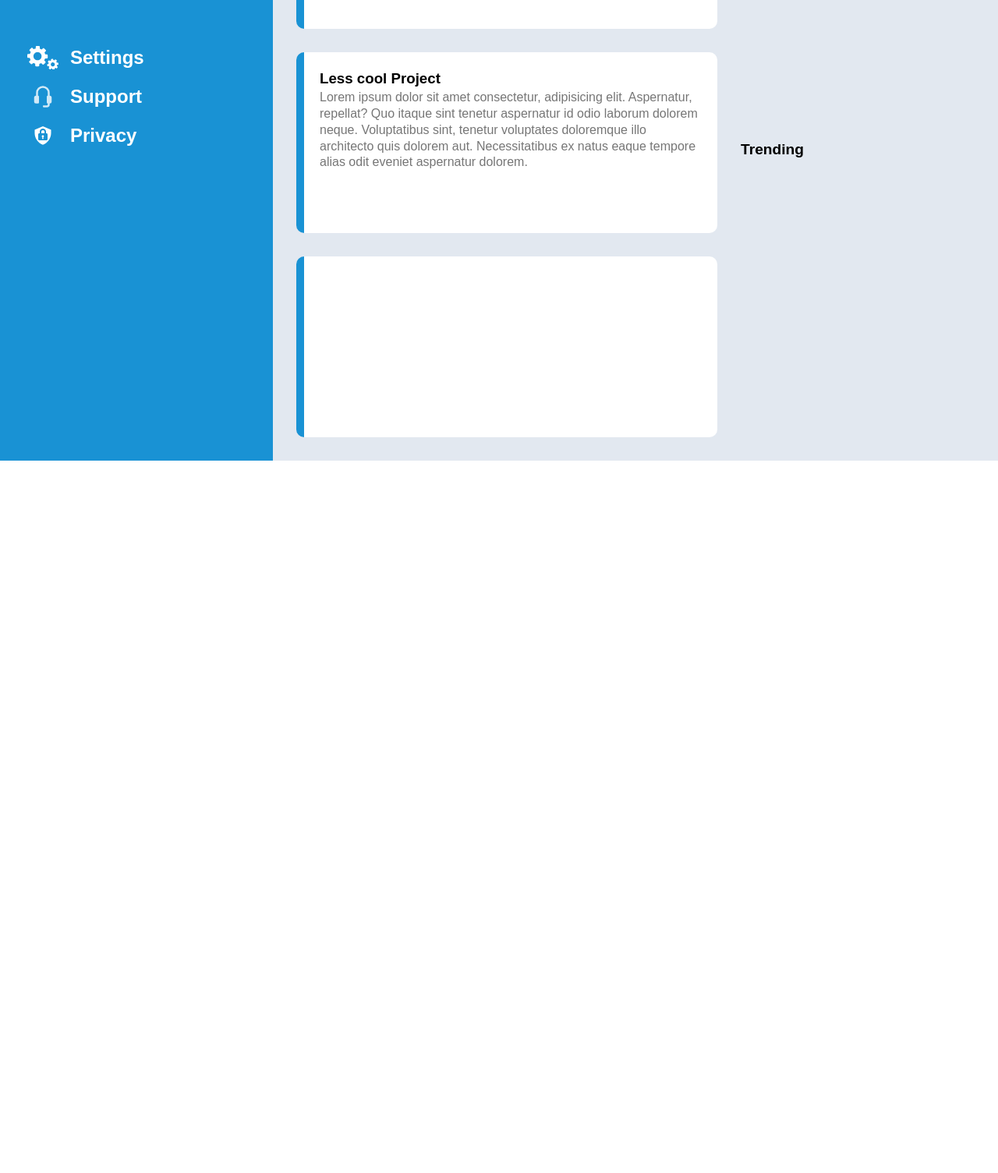
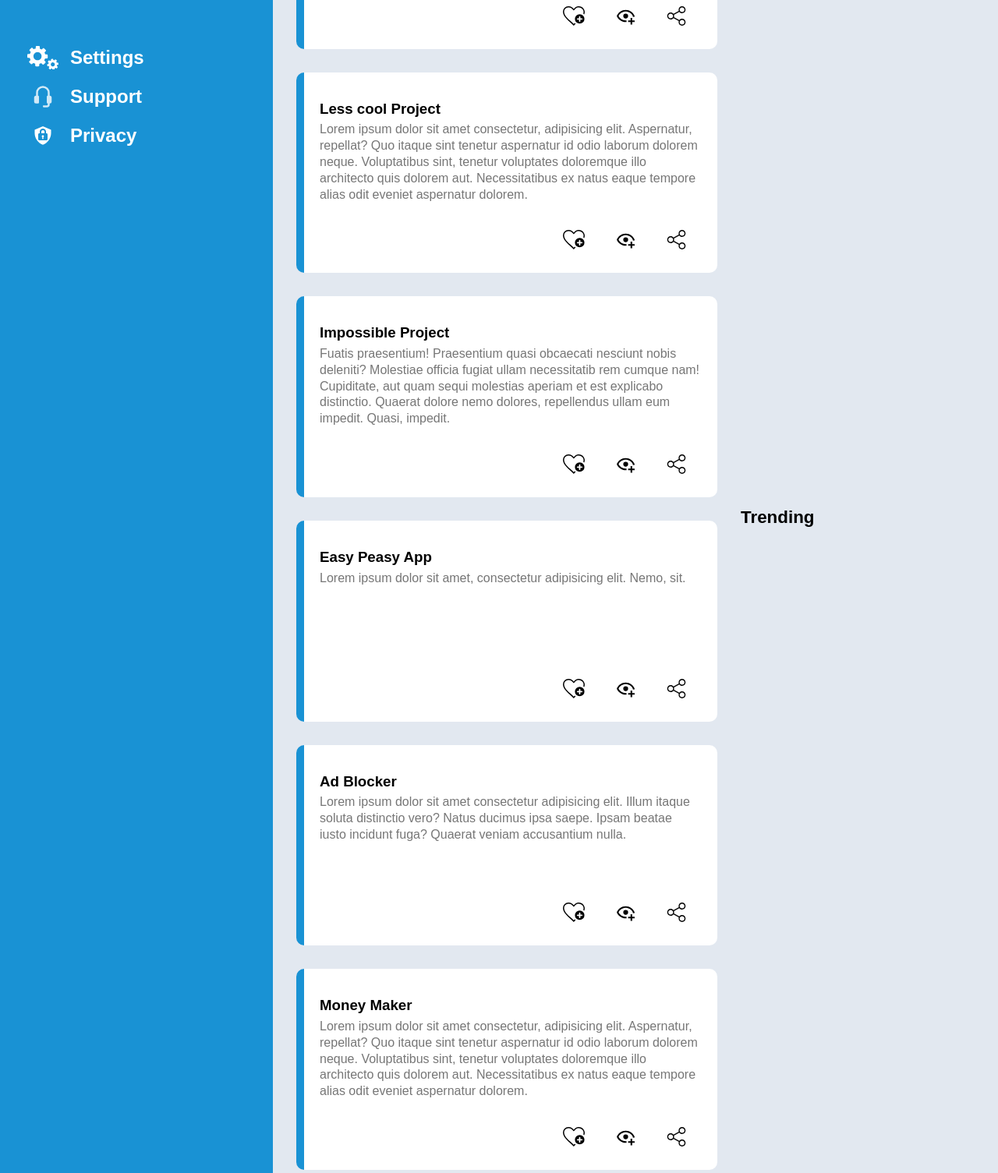
Before and after one commit to Fuz7/odin-admin-dashboard, a plain HTML site: page index.html in a window 1280 px wide. Shown: the part 439-1944 px from the top of the page at 78% size. Before the commit the page ends 1030 px from the top, so only its background shows below. Drawn offline with Linux system fonts and the light colour scheme.

Commit message:
Add card logo

```diff
--- a/index.html
+++ b/index.html
@@ -76,9 +76,12 @@
         </div>
 
         <div class="cardContainer">
+
             <div class="mainCards">
                 <p> Your Projects </p>
+
                 <div class="cardSection">
+
                     <div class="card">
                         <div>
                             <h3>Super Cool Project</h3>
@@ -92,6 +95,7 @@
                             <div></div>
                         </div>
                     </div>
+
                     <div class="card">
                         <div>
                             <h3>Less cool Project</h3>
@@ -100,17 +104,85 @@
                             Voluptatibus sint, tenetur voluptates doloremque illo architecto quis dolorem aut.
                             Necessitatibus ex natus eaque tempore alias odit eveniet aspernatur dolorem.</p>
                         </div>
-                        <div class="cardLogo"></div>
+                        <div class="cardLogo">
+                            <div></div>
+                            <div></div>
+                            <div></div>
+                        </div>
                     </div>
-                    <div class="card"></div>
+
+                    <div class="card">
+                        <div>
+                            <h3>Impossible Project</h3>
+                            <p> Fuatis praesentium! Praesentium quasi obcaecati nesciunt nobis deleniti?
+                            Molestiae officia fugiat ullam necessitatib rem cumque nam!
+                            Cupiditate, aut quam sequi molestias aperiam et est explicabo distinctio.
+                            Quaerat dolore nemo dolores, repellendus ullam eum impedit. Quasi, impedit.</p>
+                        </div>
+                        <div class="cardLogo">
+                            <div></div>
+                            <div></div>
+                            <div></div>
+                        </div>
+                    </div>
+
+                    <div class="card">
+                        <div>
+                            <h3>Easy Peasy App</h3>
+                            <p>Lorem ipsum dolor sit amet, consectetur adipisicing elit. Nemo, sit.</p>
+                        </div>
+                        <div class="cardLogo">
+                            <div></div>
+                            <div></div>
+                            <div></div>
+                        </div>
+                    </div>
+
+
+                    <div class="card">
+                        <div>
+                            <h3>Ad Blocker</h3>
+                            <p>Lorem ipsum dolor sit amet consectetur adipisicing elit. Illum itaque soluta distinctio vero?
+                            Natus ducimus ipsa saepe. Ipsam beatae iusto incidunt fuga? Quaerat veniam accusantium nulla.</p>
+                        </div>
+                        <div class="cardLogo">
+                            <div></div>
+                            <div></div>
+                            <div></div>
+                        </div>
+                    </div>
+
+                    <div class="card">
+                        <div>
+                            <h3>Money Maker</h3>
+                            <p>Lorem ipsum dolor sit amet consectetur, adipisicing elit. Aspernatur, repellat?
+                            Quo itaque sint tenetur aspernatur id odio laborum dolorem neque.
+                            Voluptatibus sint, tenetur voluptates doloremque illo architecto quis dolorem aut.
+                            Necessitatibus ex natus eaque tempore alias odit eveniet aspernatur dolorem.</p>
+                        </div>
+                        <div class="cardLogo">
+                            <div></div>
+                            <div></div>
+                            <div></div>
+                        </div>
+                    </div>
+
+
                 </div>
             </div>
+
+
             <div class="announcementsCard">
                <p>Announcements</p>
+               <div class=""></div>
             </div>
+
+
             <div class="trendingCard">
                 <p>Trending</p>
             </div>
+
+
         </div>
 
     </div>
--- a/static/styles.css
+++ b/static/styles.css
@@ -280,7 +280,7 @@ h3{
     margin: 0px;
     font-weight: bold;
     font-family: sans-serif;
-    font-size: 1.2rem;
+    font-size: 1.4rem;
 }
 
 .cardSection{
@@ -302,12 +302,12 @@ h3{
     grid-template-rows: 1fr 60px;
 }
 
-.card > div{
-    padding: 20px;
+.card > div:first-child{
+    padding: 30px 20px;
 }
 
 .card > div > h3{
-    line-height: 1.5;
+    line-height: 1.8;
     font-family: sans-serif;
 }
 
@@ -323,11 +323,28 @@ h3{
     display: grid;
     grid-auto-flow: column;
     justify-content: end;
+    gap: 40px;
+    padding-top: 5px;
+    padding-right: 40px;
 }
 
 .cardLogo > div{
     width: 25px;
     height: 25px;
-    background-position: cover;
+    background-size: cover;
     background-repeat: no-repeat;
 }
+
+.cardLogo > div:nth-of-type(1){
+    background-image: url(favorites-icon.svg);
+    width: 28px;
+}
+
+.cardLogo > div:nth-of-type(2){
+    background-image: url(eye-icon.svg);
+}
+
+.cardLogo > div:nth-of-type(3){
+    background-image: url(share-icon.svg);
+
+}
```
Also changed, not shown: static/eye-icon.svg (added), static/favorites-icon.svg (added), static/share-icon.svg (added).
